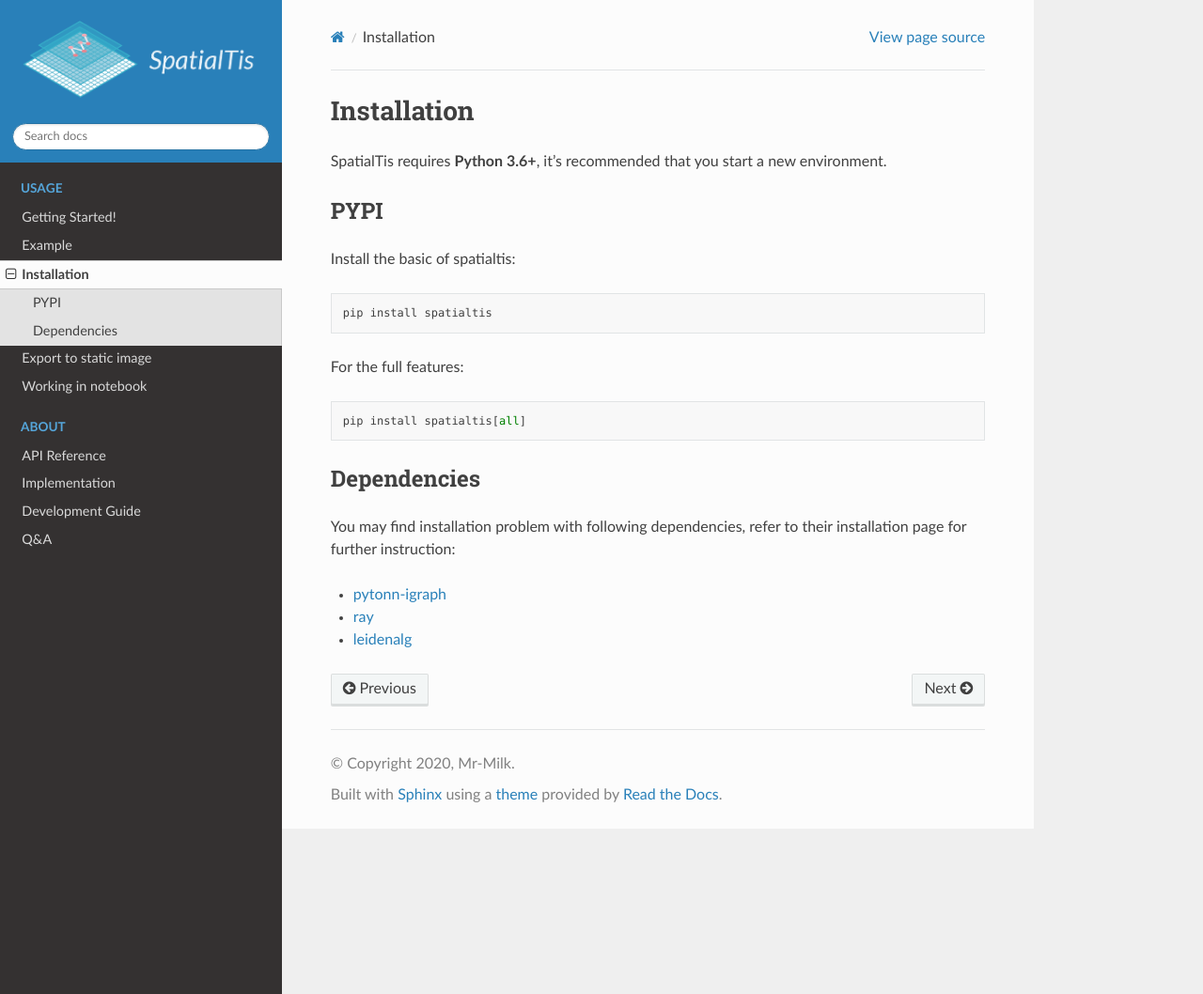
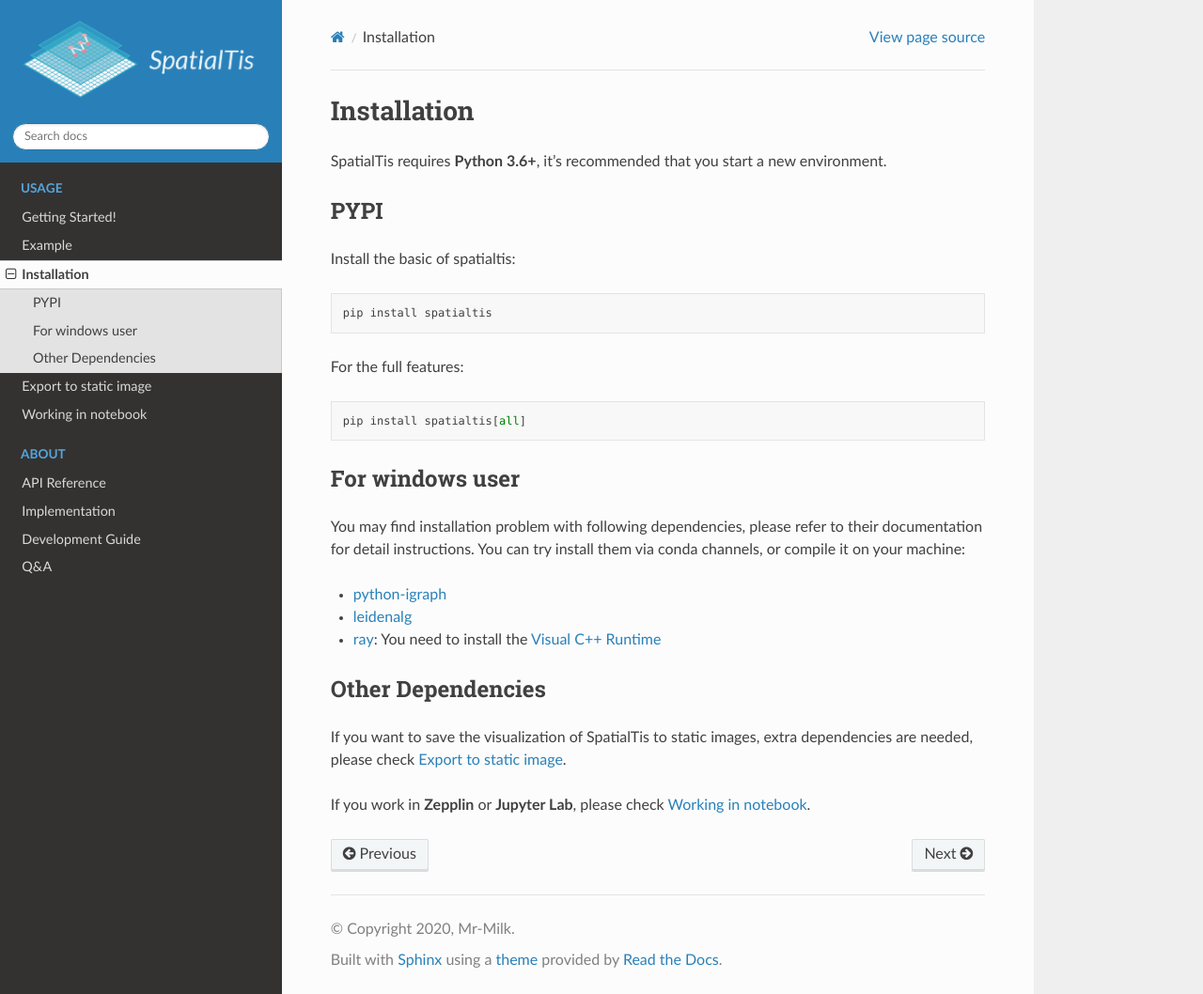
Before and after one commit to Mr-Milk/SpatialTis, a Sphinx documentation site: the page built from docs/source/usage/installation.rst, in a window 1280 px wide and 1058 px high. Shown: the whole window at 94% size. Built offline with Sphinx 7.4.7 and the Read the Docs theme 2.0.0, drawn with Linux system fonts in a browser that asks for light colours.

Commit message:
Fix issues on windows platform

```diff
--- a/docs/source/about/implementation.rst
+++ b/docs/source/about/implementation.rst
@@ -10,7 +10,7 @@ Determine cell shape
 
 There are two way to determine the shape of a cell, "convex hull" or "concave hull". The "concave hull" is slower and need an extra
 parameter, an alpha value. This will influence the `cell_shape` but no other geometry information. Although the shape
-look more authetic using concave hull, spatialtis use `alphashape <https://github.com/bellockk/alphashape>`_ which is pure-python
+look more authentic using concave hull, spatialtis use `alphashape <https://github.com/bellockk/alphashape>`_ which is pure-python
 implementation so it's super slow. We highly recommend using "convex hull" which is the default setting.
 
 .. image:: ../src/convex_concave.png
--- a/docs/source/index.rst
+++ b/docs/source/index.rst
@@ -18,9 +18,10 @@ For a quick view of what it's does, check our following examples:
 - IMC diabetes 1.7M cells: |IMC-tutorial|
 
 .. |MIBI-tutorial| image:: https://badgen.net/badge/view%20on/nbviewer/orange
-.. _MIBI-tutorial: https://nbviewer.jupyter.org/github/Mr-Milk/SpatialTis-Tutorial/blob/master/Tutorial%20%28MIBI-dataset%29.ipynb
+.. _MIBI-tutorial: https://nbviewer.jupyter.org/github/Mr-Milk/SpatialTis-Tutorial/blob/master/Tutorial-1%20%28MIBI-dataset%29.ipynb
 
 .. |IMC-tutorial| image:: https://badgen.net/badge/view%20on/nbviewer/orange
+.. _IMC_tutorial: https://nbviewer.jupyter.org/github/Mr-Milk/SpatialTis-Tutorial/blob/master/Tutorial-2%20%28IMC-dataset%29.ipynb
 
 
 .. toctree::
--- a/docs/source/usage/installation.rst
+++ b/docs/source/usage/installation.rst
@@ -13,12 +13,19 @@ For the full features::
 
     pip install spatialtis[all]
 
-Dependencies
--------------
+For windows user
+-----------------
 
-You may find installation problem with following dependencies, refer to their
-installation page for further instruction:
+You may find installation problem with following dependencies, please refer to their documentation for detail instructions.
+You can try install them via conda channels, or compile it on your machine:
 
-- `pytonn-igraph <https://igraph.org/python/>`_
-- `ray <https://docs.ray.io/en/latest/installation.html>`_
+- `python-igraph <https://igraph.org/python/>`_
 - `leidenalg <https://leidenalg.readthedocs.io/en/stable/install.html>`_
+- `ray <https://docs.ray.io/en/latest/installation.html>`_: You need to install the `Visual C++ Runtime <https://aka.ms/vs/16/release/vc_redist.x64.exe>`_
+
+Other Dependencies
+-------------------
+If you want to save the visualization of SpatialTis to static images,
+extra dependencies are needed, please check `Export to static image <image_export.html>`_.
+
+If you work in **Zepplin** or **Jupyter Lab**, please check `Working in notebook <notebook.html>`_.
--- a/setup.py
+++ b/setup.py
@@ -9,7 +9,7 @@ setup(name="spatialtis",
       description="spatial analysis toolkit for single-cell multiplexed tissue data",
       long_description=README,
       long_description_content_type="text/markdown",
-      version="1.0.0",
+      version="0.1.0",
       author="Mr-Milk",
       url="https://github.com/Mr-Milk/SpatialTis",
       author_email="yb97643@um.edu.mo",
```
Also changed, not shown: README.md (+6 -6 lines), 1 other file.
